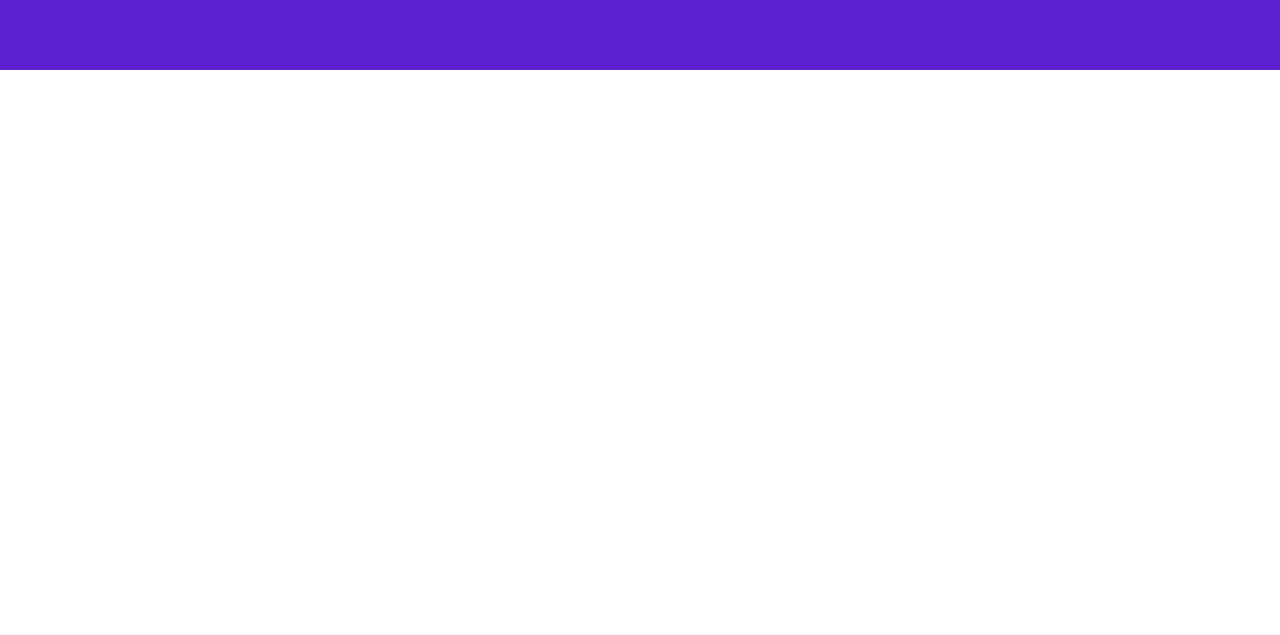
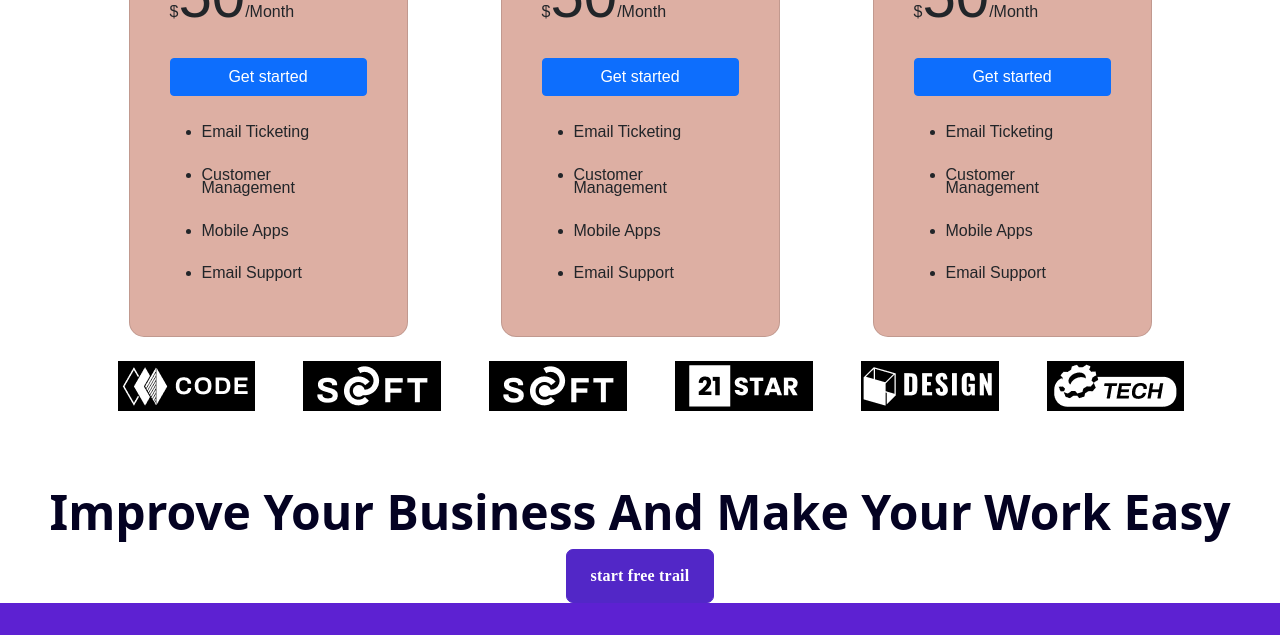
Before and after one commit to kaziriyad7/Deva, a plain HTML site: page index.html in a window 1280 px wide. Shown: the part 3621-4256 px from the top of the page. Before the commit the page ends 3691 px from the top, so only its background shows below. Drawn offline with Linux system fonts and the light colour scheme.

Commit message:
working more feature section

```diff
--- a/index.html
+++ b/index.html
@@ -289,6 +289,90 @@
 
 
 
+
+    <!-- Here is more feature section start -->
+<section class="container pricing-section my-5">
+    <div class="pricing-header text-center">
+        <h4 class="section-button">PRICING PLANS</h1>
+            <h2>Pricing that suits your needs</h2>
+            <p>Nam libero tempore, cum soluta nobis est eligendi optio cumque nihil impedit quo minus id quod maxime
+                placeat facere
+                possimus.</p>
+    </div>
+
+    <div class="pricing-cards my-5">
+        <div class="row">
+            <div class=" card col-md-3 pricing-card">
+                <h2>Starter</h2>
+                <p>Nemo enim ipsam voluptatem quia voluptas sit aspernatur aut.</p>
+                <p>$<span class="dollar">50</span>/month</p>
+                <button type="button" class="btn btn-primary">Get started</button>
+
+                <ul class="pricingList">
+                    <li>Email ticketing</li>
+                    <li>Customer Management</li>
+                    <li>Mobile Apps</li>
+                    <li>Email Support</li>
+                </ul>
+            </div>
+            <div class=" card col-md-3 pricing-card">
+                <h2>Starter</h2>
+                <p>Nemo enim ipsam voluptatem quia voluptas sit aspernatur aut.</p>
+                <p>$<span class="dollar">50</span>/month</p>
+                <button type="button" class="btn btn-primary">Get started</button>
+
+                <ul class="pricingList">
+                    <li>Email ticketing</li>
+                    <li>Customer Management</li>
+                    <li>Mobile Apps</li>
+                    <li>Email Support</li>
+                </ul>
+            </div>
+
+            <div class=" card col-md-3 pricing-card">
+                <h2>Starter</h2>
+                <p>Nemo enim ipsam voluptatem quia voluptas sit aspernatur aut.</p>
+                <p>$<span class="dollar">50</span>/month</p>
+                <button type="button" class="btn btn-primary">Get started</button>
+
+                <ul class="pricingList">
+                    <li>Email ticketing</li>
+                    <li>Customer Management</li>
+                    <li>Mobile Apps</li>
+                    <li>Email Support</li>
+                </ul>
+            </div>
+
+
+            <div class=" container d-flex pricingBottomImage">
+                <div class="start p-4">
+                    <img src="images/Frame-100.png">
+                </div>
+                <div class="serv p-4">
+                    <img src="images/Frame-101.png">
+                </div>
+                <div class="code p-4">
+                    <img src="images/Frame-101.png">
+                </div>
+                <div class="saft p-4">
+                    <img src="images/Frame-103.png">
+                </div>
+                <div class="design p-4">
+                    <img src="images/Frame-106.png">
+                </div>
+                <div class="tech p-4">
+                    <img src="images/Frame-107.png">
+                </div>
+            </div>
+
+        </div>
+    </div>
+</section>
+    <!-- Here is more feature section end -->
+
+
+
+
     <!-- Here is improve section start -->
     <section class="improve text-center">
         <h1 class="">Improve your business and make your work easy</h1>
```
